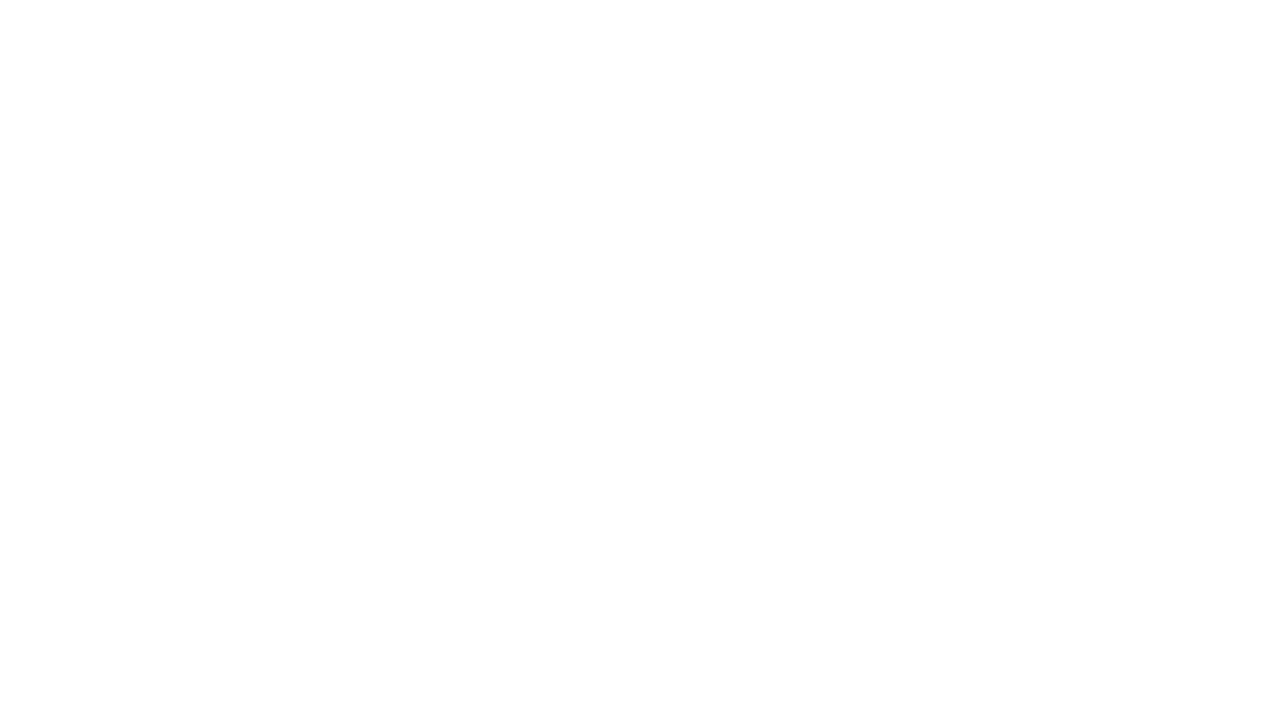
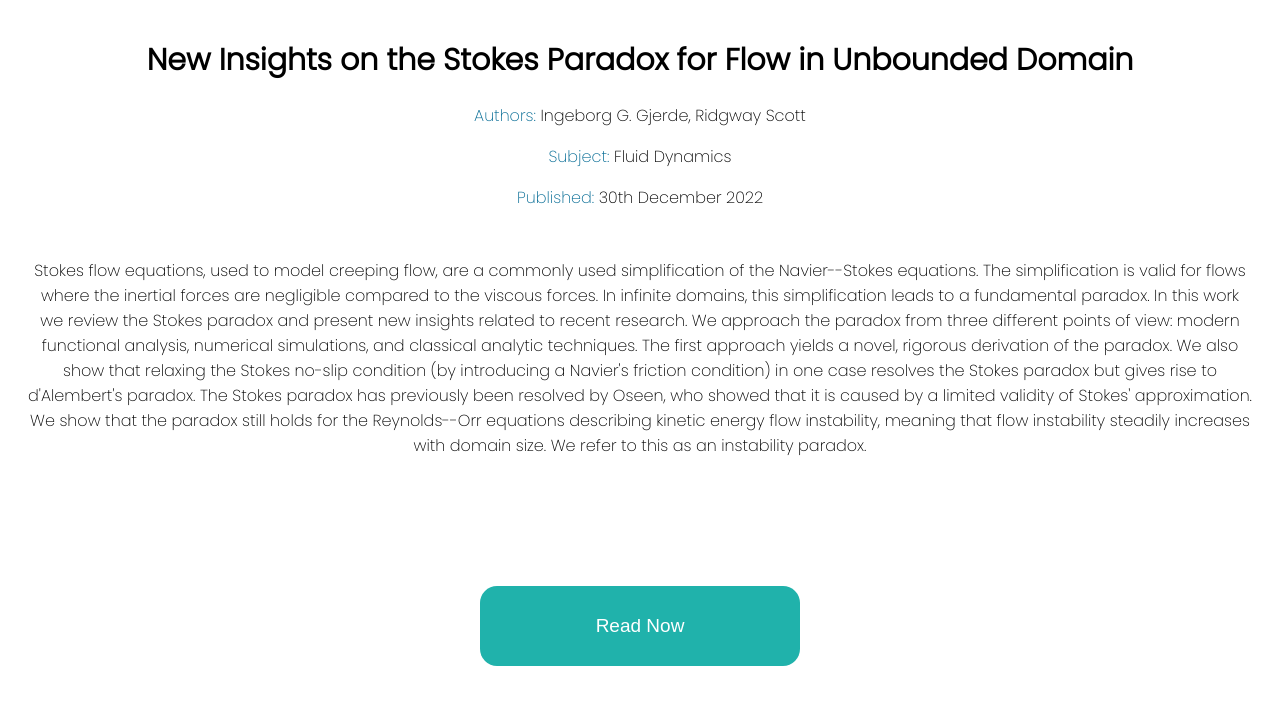
Before and after one commit to ayushdeolasee/paperwaves, a Nuxt app: page /information in a window 1280 px wide. Before the commit this address had no page. Shown: the top 704 px of the page. Built offline with nearby package versions, Linux system fonts and the light colour scheme.

Commit message:
adding the python server

```diff
--- a/index.html
+++ b/index.html
@@ -50,6 +50,9 @@
                         }
                     }
                 }
+                delete obj["@attributes"];
+                //delete obj["title"];
+                delete obj["updated"];
                 return obj;
             }
         </script>
--- a/pages/index.vue
+++ b/pages/index.vue
@@ -6,9 +6,9 @@
                 Ride the Crest of Knowledge with PaperWaves!
             </p>
             <div class="container">
-                <button class="button">
-                    <NuxtLink to="/home">Read Now</NuxtLink>
-                </button>
+                <NuxtLink to="/home">
+                    <button class="button">Read Now</button>
+                </NuxtLink>
             </div>
         </div>
         <svg
@@ -84,7 +84,7 @@
     width: 100%;
     height: 100%;
 }
-.button {
+.link {
     /* position: relative; */
     /* left: 50%; */
     position: absolute;
@@ -101,6 +101,23 @@
     transition-property: box-shadow;
     transition-timing-function: linear;
     margin-top: 50px;
+}
+
+.button {
+    /* position: relative; */
+    /* left: 50%; */
+    /* left: 50%; */
+    outline: none;
+    border: none;
+    background-color: #20b2ab;
+    text-decoration: none;
+    font-size: 17px;
+    color: white;
+    width: 200px;
+    height: 50px;
+    border-radius: 15px;
+    transition-property: box-shadow;
+    transition-timing-function: linear;
 }
 
 .button:hover {
@@ -142,13 +159,10 @@
 }
 
 .wave {
-    position: relative;
+    position: absolute;
+    bottom: 0;
     margin: none;
     padding: none;
     width: 100vw;
-    top: 12.55vw;
-    /* display: flex; */
-    /* justify-content: bottom; */
-    left: 0;
 }
 </style>
--- /dev/null
+++ b/pages/information.vue
@@ -0,0 +1,75 @@
+<template>
+    <div class="container">
+        <h1 class="title">
+            New Insights on the Stokes Paradox for Flow in Unbounded Domain
+        </h1>
+        <p>
+            <span class="keyWords">Authors:</span> Ingeborg G. Gjerde, Ridgway
+            Scott
+        </p>
+        <p><span class="keyWords">Subject:</span> Fluid Dynamics</p>
+        <p><span class="keyWords">Published:</span> 30th December 2022</p>
+        <p class="description">
+            Stokes flow equations, used to model creeping flow, are a commonly
+            used simplification of the Navier--Stokes equations. The
+            simplification is valid for flows where the inertial forces are
+            negligible compared to the viscous forces. In infinite domains, this
+            simplification leads to a fundamental paradox. In this work we
+            review the Stokes paradox and present new insights related to recent
+            research. We approach the paradox from three different points of
+            view: modern functional analysis, numerical simulations, and
+            classical analytic techniques. The first approach yields a novel,
+            rigorous derivation of the paradox. We also show that relaxing the
+            Stokes no-slip condition (by introducing a Navier's friction
+            condition) in one case resolves the Stokes paradox but gives rise to
+            d'Alembert's paradox. The Stokes paradox has previously been
+            resolved by Oseen, who showed that it is caused by a limited
+            validity of Stokes' approximation. We show that the paradox still
+            holds for the Reynolds--Orr equations describing kinetic energy flow
+            instability, meaning that flow instability steadily increases with
+            domain size. We refer to this as an instability paradox.
+        </p>
+        <NuxtLink><button class="button">Read Now</button> </NuxtLink>
+    </div>
+</template>
+
+<style scoped>
+@import url("https://fonts.googleapis.com/css2?family=Poppins:wght@300&display=swap");
+@import url("https://fonts.googleapis.com/css2?family=Poppins:wght@200&display=swap");
+.button {
+    outline: none;
+    border: none;
+    background: #20b2ab;
+    color: white;
+    width: 20rem;
+    height: 5rem;
+    border-radius: 17px;
+    font-size: 19px;
+    margin-top: 7rem;
+}
+.button:hover {
+    cursor: pointer;
+}
+.container {
+    text-align: center;
+    padding: 10px;
+}
+.keyWords {
+    color: #006993;
+}
+p {
+    font-family: "Poppins";
+    font-weight: 250;
+    padding-left: 10px;
+    padding-right: 10px;
+}
+.title {
+    font-family: "Poppins";
+    text-align: center;
+    font-size: 30px;
+    font-weight: 800;
+}
+.description {
+    margin-top: 3rem;
+}
+</style>
```
Also changed, not shown: 1 other file (tests, documents, lock files or other folders).
